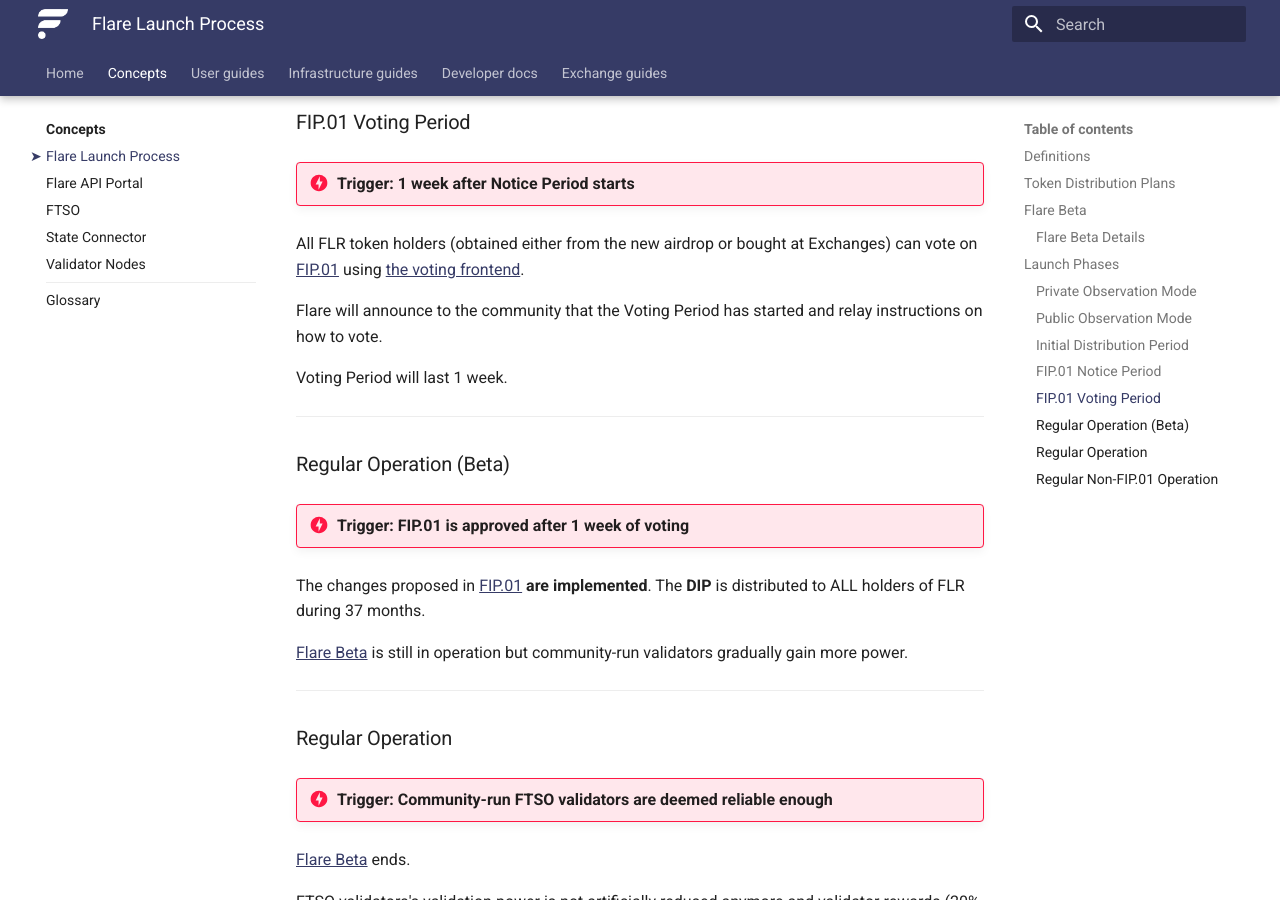
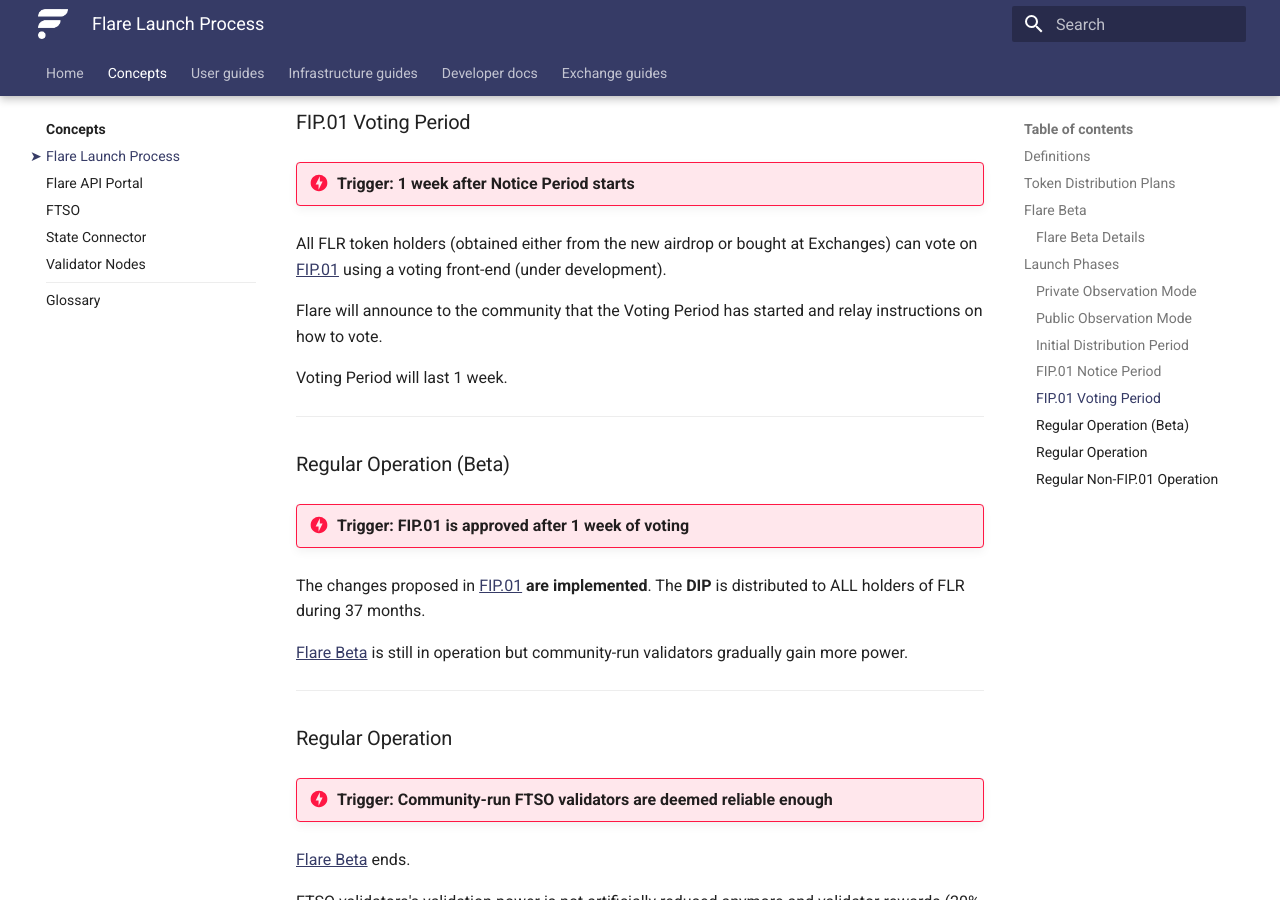
Before and after one commit to flare-foundation/docs, an MkDocs documentation site: the page built from docs/tech/flare-launch-process.md, in a window 1280 px wide and 900 px high, scrolled down 5992 px. Built offline with MkDocs 1.6.1 and Material for MkDocs 9.7.7, drawn with Linux system fonts in a browser that asks for light colours; comment, search, counter and statistics services are not loaded.

Commit message:
Update flare-launch-process.md
Remove beta voting front-end link

```diff
--- a/docs/tech/flare-launch-process.md
+++ b/docs/tech/flare-launch-process.md
@@ -184,7 +184,7 @@
 
 !!! danger "Trigger: 1 week after Notice Period starts"
 
-All FLR token holders (obtained either from the new airdrop or bought at Exchanges) can vote on [FIP.01](https://flare.xyz/fip01/) using [the voting frontend](https://coston-manage.flare.rocks/flare/accounts).
+All FLR token holders (obtained either from the new airdrop or bought at Exchanges) can vote on [FIP.01](https://flare.xyz/fip01/) using a voting front-end (under development).
 
 Flare will announce to the community that the Voting Period has started and relay instructions on how to vote.
 
```
